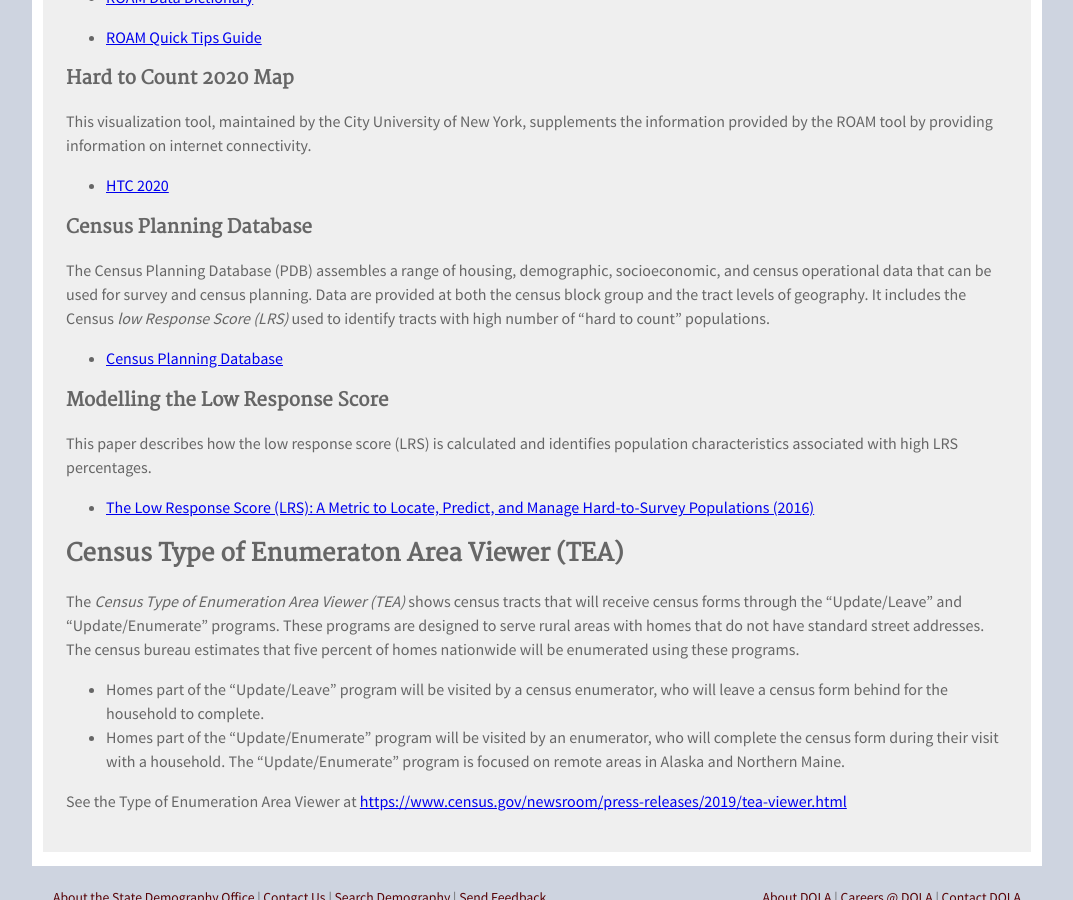
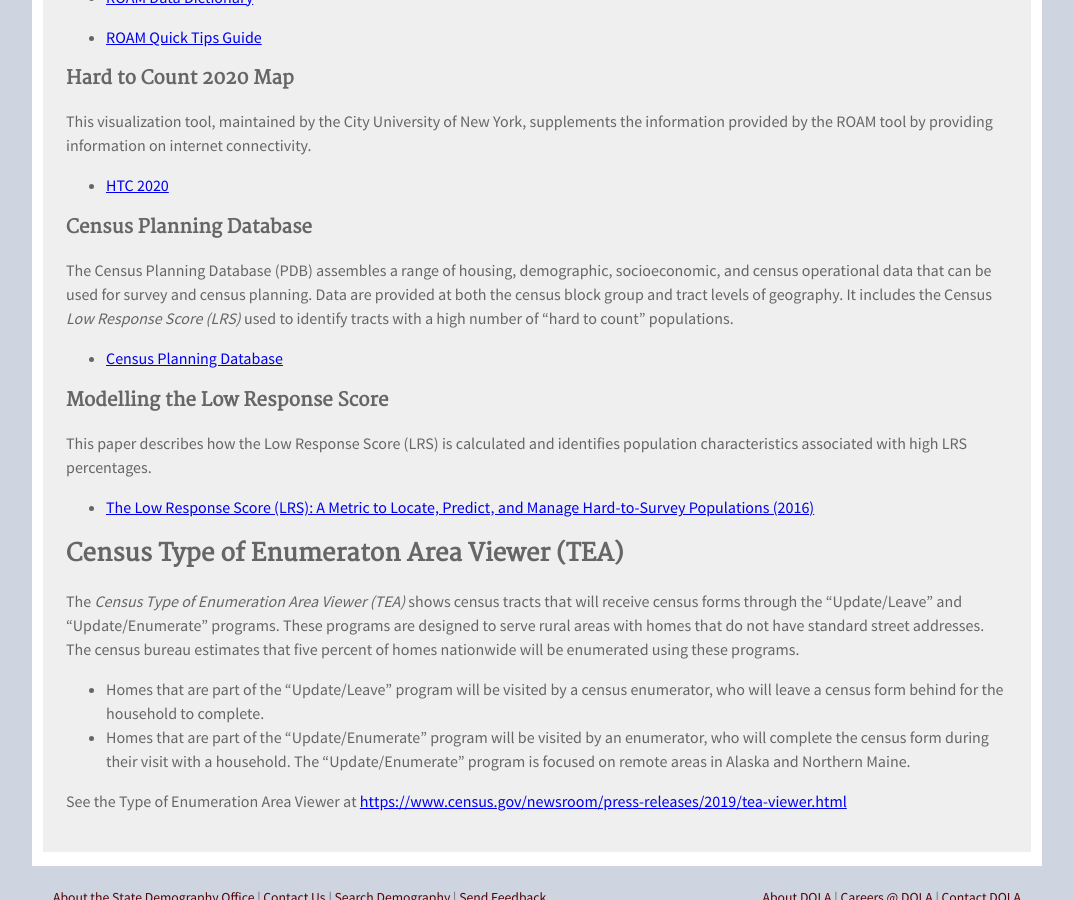
Before and after one commit to TBleess/Website_New, a Jekyll site: the page built from pages/5_CensusACS/2020-response_tracker.md, in a window 1280 px wide and 900 px high, scrolled down 998 px. Shown: the whole window, without its empty margins (103-1176 px from the left). Built offline with Jekyll 4.4.1, drawn with Linux system fonts in a browser that asks for light colours; some of the changed text lies outside the part shown.

Commit message:
Update 2020-response_tracker.md

```diff
--- a/pages/5_CensusACS/2020-response_tracker.md
+++ b/pages/5_CensusACS/2020-response_tracker.md
@@ -12,7 +12,7 @@
 
  This page will host the *Census 2020 Response Tracker.*
 
- Beginning in April 2020, communities can use this page to track the number of Census forms returned.
+ Beginning in April 2020, communities can use this page to track the number of census forms returned.
  Information about census form returns and response rate goals will be available in an interactive format.
 
 ## Census Response Outreach Area Mapper (ROAM) and other resources to identify Hard to Count Populations
@@ -46,12 +46,12 @@
 
 ### Census Planning Database
 
-The Census Planning Database (PDB) assembles a range of housing, demographic, socioeconomic, and census operational data that can be used for survey and census planning. Data are provided at both the census block group and the tract levels of geography.  It includes the Census *low Response Score (LRS)* used to identify tracts with high number of "hard to count" populations.
+The Census Planning Database (PDB) assembles a range of housing, demographic, socioeconomic, and census operational data that can be used for survey and census planning. Data are provided at both the census block group and tract levels of geography.  It includes the Census *Low Response Score (LRS)* used to identify tracts with a high number of "hard to count" populations.
 
-*  [Census Planning Database](https://www.census.gov/research/data/planning_database/)
+*  [Census Planning Database](https://www.census.gov/topics/research/guidance/planning-databases.html)
 
 ### Modelling the Low Response Score
-This paper describes how the low response score (LRS) is calculated and identifies population characteristics associated with high LRS percentages.
+This paper describes how the Low Response Score (LRS) is calculated and identifies population characteristics associated with high LRS percentages.
 
 * [The Low Response Score (LRS): A Metric to Locate, Predict, and Manage Hard-to-Survey Populations (2016)](https://academic.oup.com/poq/article/81/1/144/2649123?guestAccessKey=b8ecff7b-e929-400d-a35c-6a434a094fd0)
 
@@ -61,7 +61,7 @@
 
  The *Census Type of Enumeration Area Viewer (TEA)* shows census tracts that will receive census forms through the "Update/Leave" and "Update/Enumerate" programs. These programs are designed to serve rural areas with homes that do not have standard street addresses. The census bureau estimates that five percent of  homes nationwide will be enumerated using these programs.
 
-- Homes part of the "Update/Leave" program will be visited by a census enumerator, who will leave a census form behind for the household to complete.
-- Homes part of the "Update/Enumerate" program will be visited by an enumerator, who will complete the census form during their visit with a household.  The "Update/Enumerate" program is focused on remote areas in Alaska and Northern Maine.
+- Homes that are part of the "Update/Leave" program will be visited by a census enumerator, who will leave a census form behind for the household to complete.
+- Homes that are part of the "Update/Enumerate" program will be visited by an enumerator, who will complete the census form during their visit with a household.  The "Update/Enumerate" program is focused on remote areas in Alaska and Northern Maine.
 
 See the Type of Enumeration Area Viewer at [https://www.census.gov/newsroom/press-releases/2019/tea-viewer.html](https://www.census.gov/newsroom/press-releases/2019/tea-viewer.html)
```
